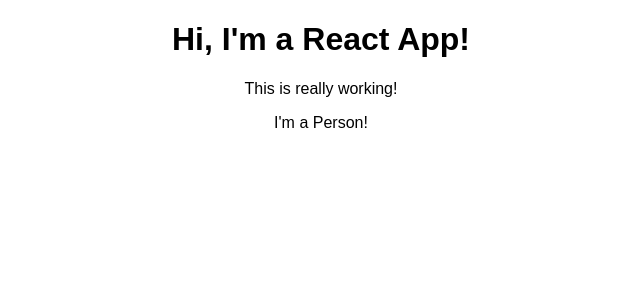
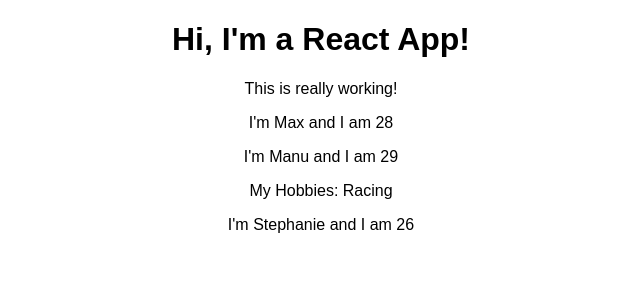
Before and after one commit to abelgoodwin1988/react-complete-guide, a React (Create React App) app: page / in a window 1280 px wide. Shown: the top 300 px of the page, without its empty margins (319-959 px from the left). Built offline with nearby package versions, Linux system fonts and the light colour scheme.

Commit message:
pause before learning about state

```diff
--- a/src/App.js
+++ b/src/App.js
@@ -10,7 +10,9 @@
           Hi, I'm a React App!
         </h1>
         <p>This is really working!</p>
-        <Person />
+        <Person name="Max" age="28"/>
+        <Person name="Manu" age="29">My Hobbies: Racing</Person>
+        <Person name="Stephanie" age="26"/>
       </div>
     );
     // return React.createElement('div', null, React.createElement('h1',null,'Hi, I\'m a react ap!!!'))
--- a/src/Person/Person.js
+++ b/src/Person/Person.js
@@ -1,7 +1,12 @@
 import React from 'react';
 
-const person = () => {
-  return <p>I'm a Person!</p>
+const person = (props) => {
+  return (
+    <div>
+      <p>I'm {props.name} and I am {props.age}</p>
+      <p>{props.children}</p>
+    </div>
+  );
 }
 
 export default person;
```
